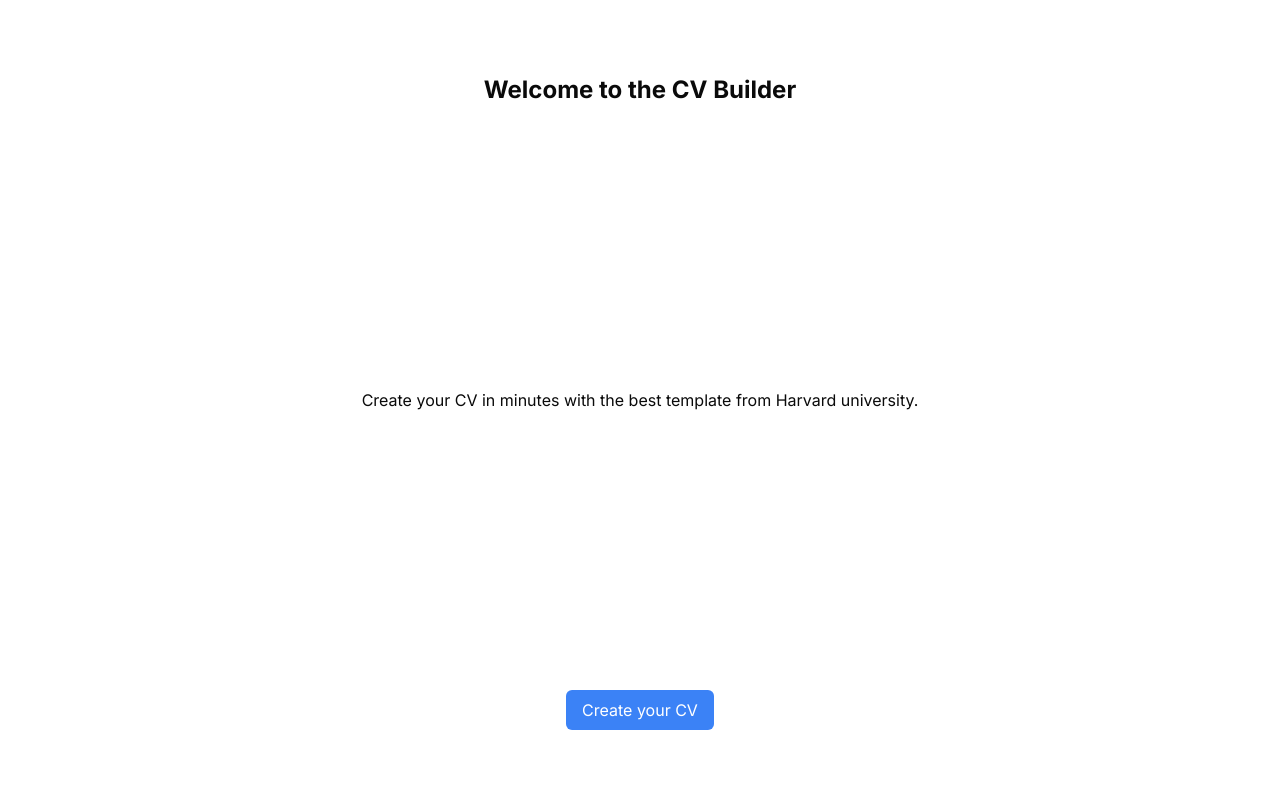
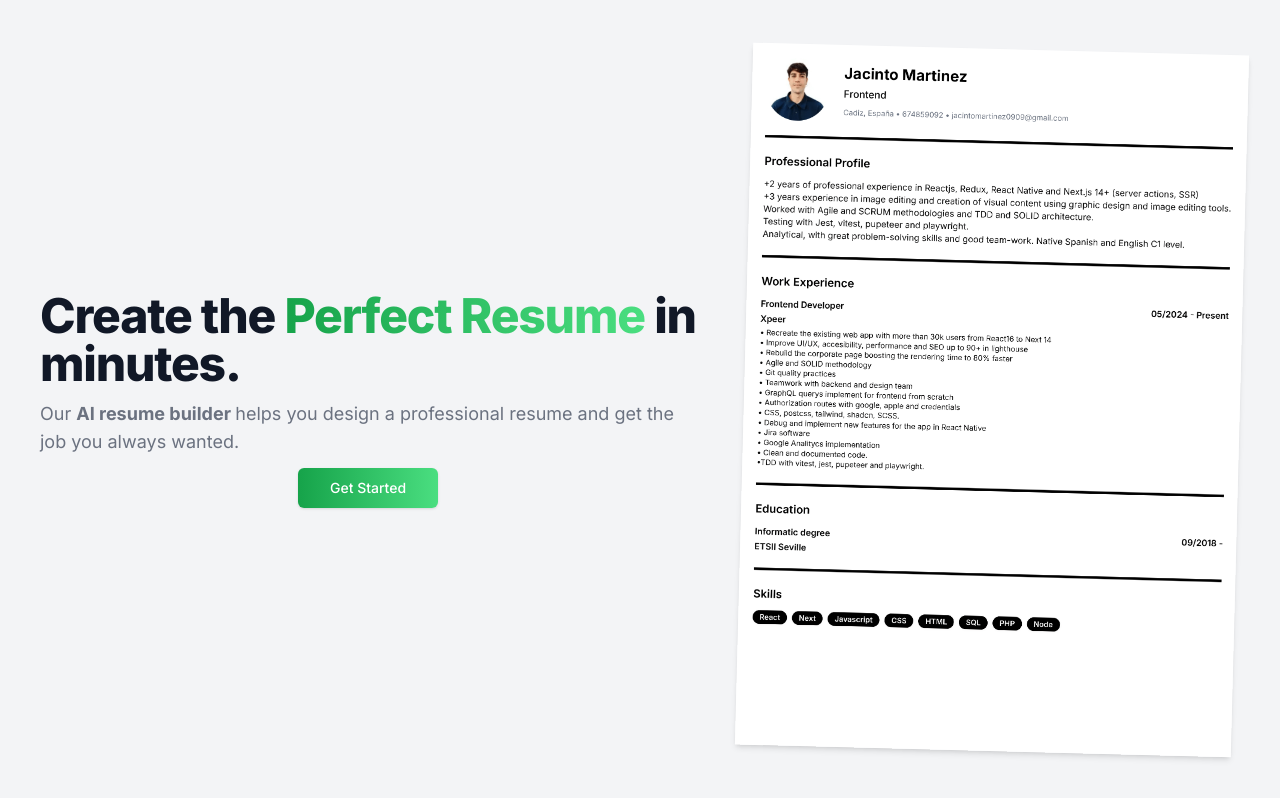
Before and after one commit to jacinto09/cv-builder, a Next.js app: page / in a window 1280 px wide. Built offline with nearby package versions, Linux system fonts and the light colour scheme.

Commit message:
Landing page && final step in editor && explanation to download file

```diff
--- a/src/app/(main)/editor/Footer.tsx
+++ b/src/app/(main)/editor/Footer.tsx
@@ -40,7 +40,6 @@ function Footer({
           </Button>
           <Button
             onClick={nextStep ? () => setCurrentStep(nextStep.key) : undefined}
-            disabled={!nextStep}
           >
             Next Step
           </Button>
@@ -55,9 +54,11 @@ function Footer({
           {showResumePreview ? <PenLineIcon /> : <FileUserIcon />}
         </Button>
         <div className="flex items-center gap-3">
-          <Button variant="secondary" asChild>
-            <Link href="/resumes">Close</Link>
-          </Button>
+          {!nextStep && (
+            <Button asChild variant="premium">
+              <Link href="/resumes">Go to your resumes</Link>
+            </Button>
+          )}
           <p
             className={cn(
               "text-muted-foreground opacity-0",
--- a/src/app/(main)/editor/forms/SummaryForm.tsx
+++ b/src/app/(main)/editor/forms/SummaryForm.tsx
@@ -34,11 +34,12 @@ function SummaryForm({ resumeData, setResumeData }: EditorFormProps) {
 
   return (
     <div className="mx-auto max-w-xl space-y-6">
-      <div className="space-y-1.5 text-center">
+      <div className="space-y-1.5 text-left">
         <h2 className="text-2xl font-semibold">Sumary</h2>
         <p className="text-sm text-muted-foreground">
           Write a short introduction for your resume or let the Ai generate one
-          from your data.
+          from your data. You can go to your resumes to{" "}
+          <span className="font-extrabold">save or print it.</span>
         </p>
       </div>
       <Form {...form}>
--- a/src/app/(main)/resumes/ResumeItem.tsx
+++ b/src/app/(main)/resumes/ResumeItem.tsx
@@ -57,10 +57,7 @@ function ResumeItem({ resume }: ResumeItemProps) {
               {wasUpdated ? "Updated" : "Created"} on{""}
               {formatDate(resume.updatedAt, "MMM d, yyyy")}
             </p>
-            <Link
-              href={`/editor?resumeId=${resume.id}`}
-              className="relative inline-block w-full"
-            >
+            <div className="relative inline-block w-full">
               <ResumePreviewer
                 contentRef={contentRef}
                 resumeData={mapToResumeValues(resume)}
@@ -68,7 +65,7 @@ function ResumeItem({ resume }: ResumeItemProps) {
               />
               <div className="absolute inset-x-0 bottom-0 h-16 bg-gradient-to-t from-white to-transparent" />
               /
-            </Link>
+            </div>
           </Link>
         </div>
       </div>
@@ -109,14 +106,17 @@ function MoreMenu({ resumeId, onPrintClick }: MoreMenuProps) {
           </DropdownMenuItem>
 
           <DropdownMenuItem
-            className="group flex items-center gap-2"
+            className="group flex flex-col items-start transition-all"
             onClick={onPrintClick}
           >
             {/* TODO: ADD INSTRUCTIONS TO DOWNLOAD AS A PDF */}
-            <Printer className="size-4" />
-            Print
-            <p className="hidden text-sm group-hover:block">
-              You can download the resume as a PDF file changing the destiny
+            <div className="flex items-center gap-2">
+              <Printer className="size-4" />
+              Print
+            </div>
+            <p className="hidden max-w-[100px] text-pretty text-sm group-hover:block">
+              You can download the resume as a PDF file changing the destiny in
+              the print menu.
             </p>
           </DropdownMenuItem>
         </DropdownMenuContent>
--- a/src/app/page.tsx
+++ b/src/app/page.tsx
@@ -1,19 +1,37 @@
+import { Button } from "@/components/ui/button";
+import Image from "next/image";
+import Link from "next/link";
+import resumePreviewExample from "@/assets/resumePreviewExample.png";
 export default function Home() {
   return (
-    <div className="grid min-h-screen grid-rows-[20px_1fr_20px] items-center justify-items-center gap-16 p-8 pb-20 font-[family-name:var(--font-geist-sans)] sm:p-20">
-      <h1 className="text-center text-2xl font-bold">
-        Welcome to the CV Builder
-      </h1>
-      <p className="text-center">
-        Create your CV in minutes with the best template from Harvard
-        university.
-      </p>
-      <a
-        href="/resumes"
-        className="rounded-md bg-blue-500 px-4 py-2 text-white hover:bg-blue-600"
-      >
-        Create your CV
-      </a>
-    </div>
+    <main className="flex min-h-screen flex-col items-center justify-center gap-6 bg-gray-100 px-10 py-12 text-center text-gray-900 md:text-start lg:flex-row lg:gap-12">
+      <div className="flex max-w-prose flex-col items-center space-y-3">
+        <h1 className="scroll-m-20 text-4xl font-extrabold tracking-tight lg:text-5xl">
+          Create the{" "}
+          <span className="inline-block bg-gradient-to-r from-green-600 to-green-400 bg-clip-text text-transparent">
+            Perfect Resume
+          </span>{" "}
+          in minutes.
+        </h1>
+        <p className="text-lg text-gray-500">
+          Our <span className="font-bold">AI resume builder </span>
+          helps you design a professional resume and get the job you always
+          wanted.
+        </p>
+        <Button asChild size="lg" variant="premium" className="mx-auto">
+          <Link href="/resumes">Get Started</Link>
+        </Button>
+      </div>
+      <div>
+        <Image
+          src={resumePreviewExample}
+          alt="Resume Preview"
+          width={600}
+          height={800}
+          draggable={false}
+          className="shadow-md lg:rotate-[1.5deg]"
+        />
+      </div>
+    </main>
   );
 }
--- a/src/components/ui/button.tsx
+++ b/src/components/ui/button.tsx
@@ -1,8 +1,8 @@
-import * as React from "react"
-import { Slot } from "@radix-ui/react-slot"
-import { cva, type VariantProps } from "class-variance-authority"
+import * as React from "react";
+import { Slot } from "@radix-ui/react-slot";
+import { cva, type VariantProps } from "class-variance-authority";
 
-import { cn } from "@/lib/utils"
+import { cn } from "@/lib/utils";
 
 const buttonVariants = cva(
   "inline-flex items-center justify-center gap-2 whitespace-nowrap rounded-md text-sm font-medium transition-colors focus-visible:outline-none focus-visible:ring-1 focus-visible:ring-ring disabled:pointer-events-none disabled:opacity-50 [&_svg]:pointer-events-none [&_svg]:size-4 [&_svg]:shrink-0",
@@ -18,6 +18,8 @@ const buttonVariants = cva(
         secondary:
           "bg-secondary text-secondary-foreground shadow-sm hover:bg-secondary/80",
         ghost: "hover:bg-accent hover:text-accent-foreground",
+        premium:
+          "bg-gradient-to-r from-green-600 to-green-400 text-white shadow hover:from-green-600/90 hover:to-green-400/90",
         link: "text-primary underline-offset-4 hover:underline",
       },
       size: {
@@ -31,27 +33,27 @@ const buttonVariants = cva(
       variant: "default",
       size: "default",
     },
-  }
-)
+  },
+);
 
 export interface ButtonProps
   extends React.ButtonHTMLAttributes<HTMLButtonElement>,
     VariantProps<typeof buttonVariants> {
-  asChild?: boolean
+  asChild?: boolean;
 }
 
 const Button = React.forwardRef<HTMLButtonElement, ButtonProps>(
   ({ className, variant, size, asChild = false, ...props }, ref) => {
-    const Comp = asChild ? Slot : "button"
+    const Comp = asChild ? Slot : "button";
     return (
       <Comp
         className={cn(buttonVariants({ variant, size, className }))}
         ref={ref}
         {...props}
       />
-    )
-  }
-)
-Button.displayName = "Button"
+    );
+  },
+);
+Button.displayName = "Button";
 
-export { Button, buttonVariants }
+export { Button, buttonVariants };
```
Also changed, not shown: src/assets/resumePreviewExample.png (added).
